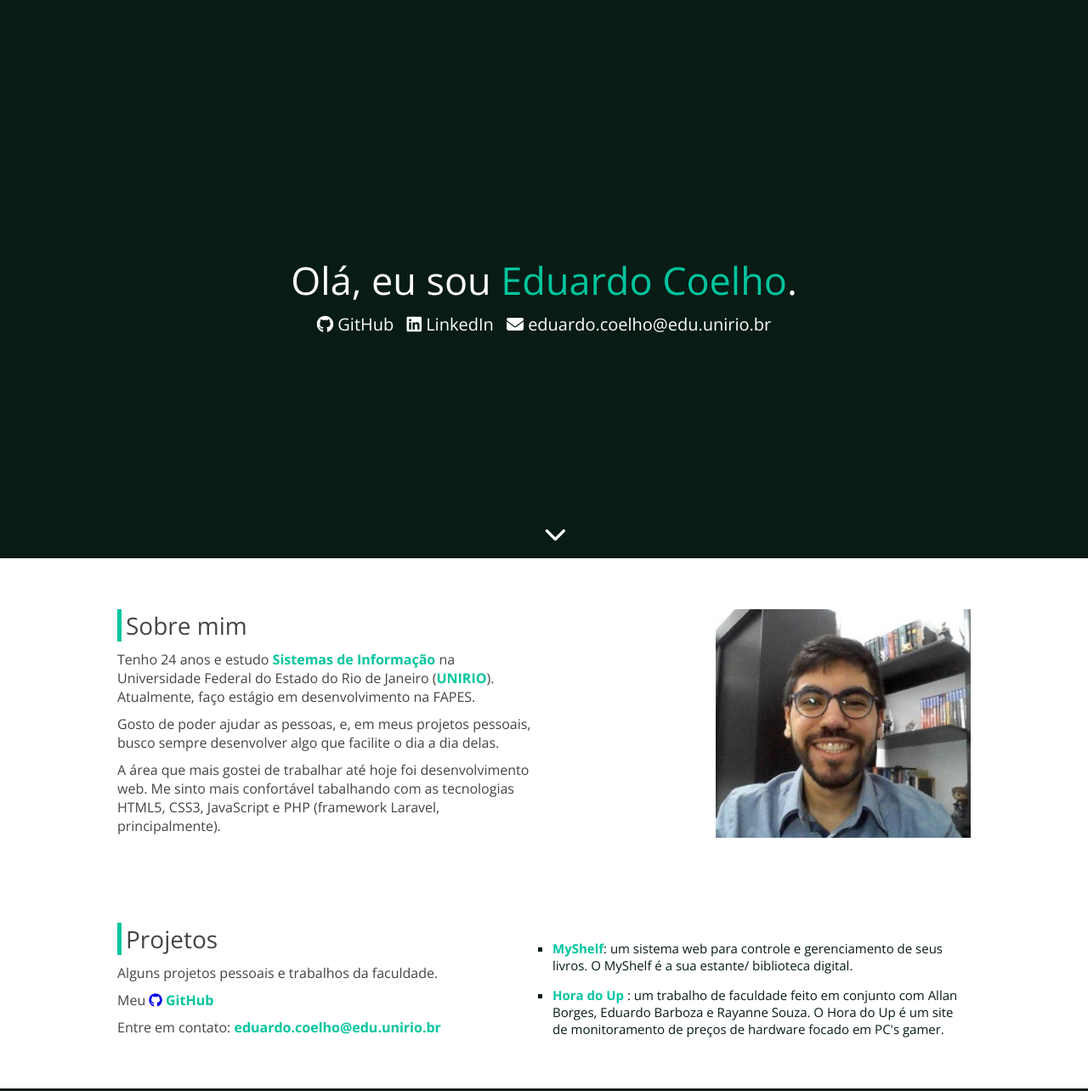
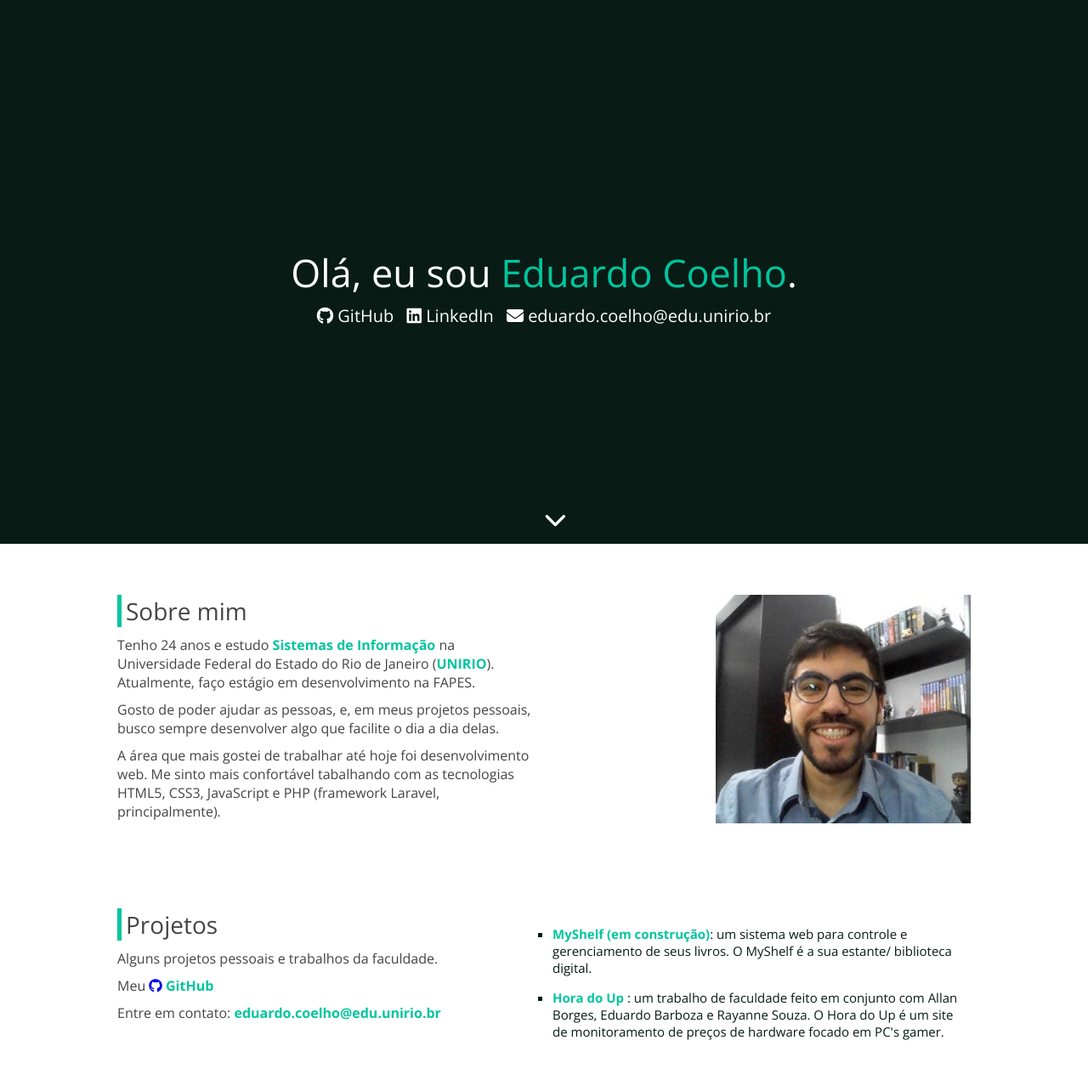
Before and after one commit to theyCallMeDudu/eduardocoelho, a PHP site: page / in a window 1280 px wide. Shown: the whole page at 85% size. Run offline with PHP 8.4, Linux system fonts and the light colour scheme; some libraries are stand-ins or nearby versions.

Commit message:
Minor fixes

```diff
--- a/config.php
+++ /dev/null
@@ -1,4 +0,0 @@
-<?php
-    // Diretório raiz do site
-    define('INCLUDE_PATH','http://localhost/projeto_01/');
-?>
--- a/estilo/style.css
+++ b/estilo/style.css
@@ -90,7 +90,7 @@ nav.desktop a:hover {
 
 section.banner-principal {
     width: 100%;
-    height: 657px;
+    height: 640px;
     /*background-image: url('../images/bg-principal.jpg');*/
     background-color: #081c15;
     background-size: cover;
--- a/index.php
+++ b/index.php
@@ -1,5 +1,3 @@
-<?php include('config.php'); ?>
-
 <!DOCTYPE html>
 <html lang="en">
 <head>
@@ -125,7 +123,7 @@
             <div class="projetos">
                 <ul class="projetos">
                     <li>
-                        <span style="color: #00C59E"><strong>MyShelf</span></strong>:
+                        <span style="color: #00C59E"><strong>MyShelf (em construção)</span></strong>:
                         um sistema web para controle e gerenciamento de seus livros.
                         O MyShelf é a sua estante/ biblioteca digital.
                     </li>
```
